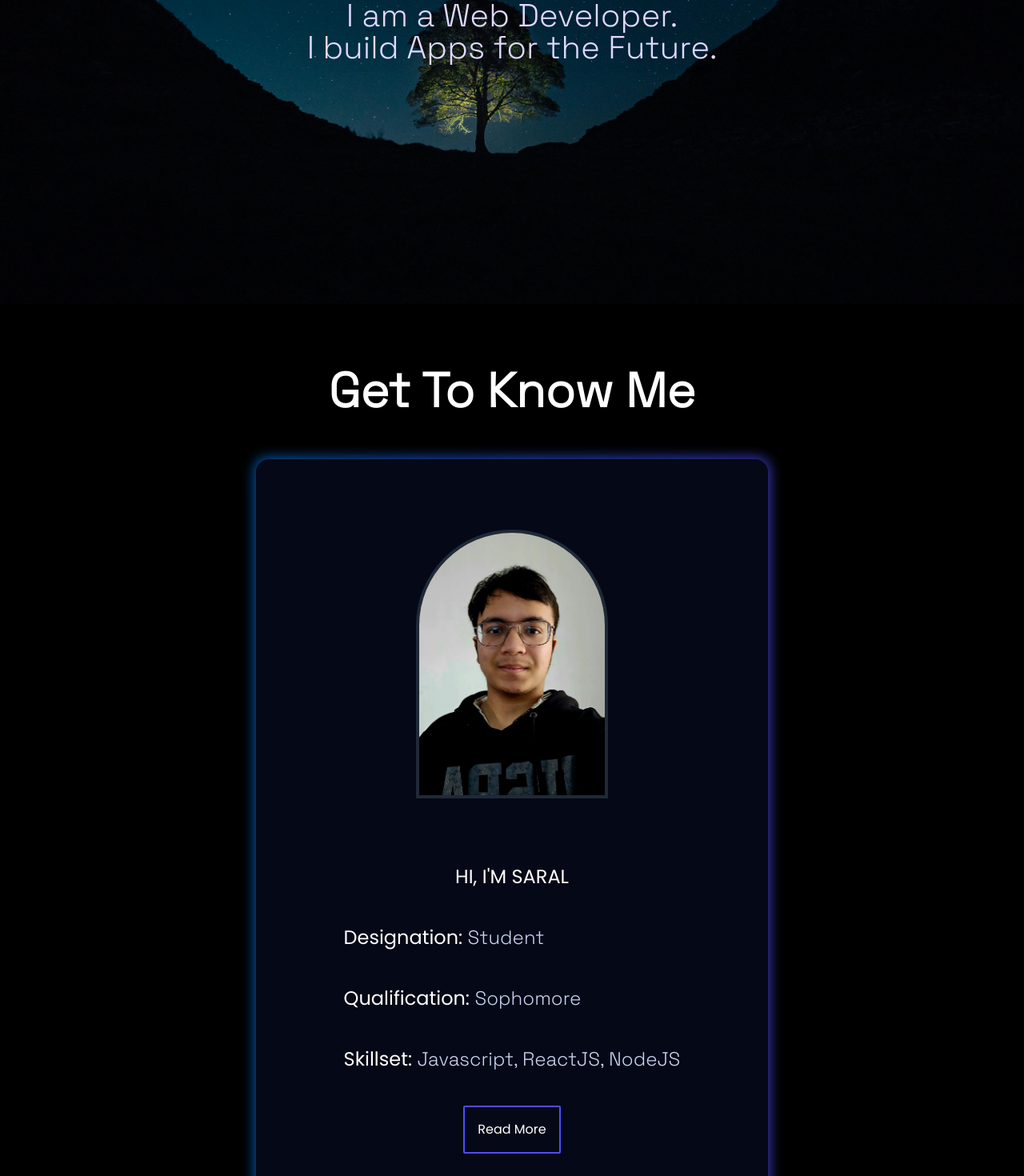
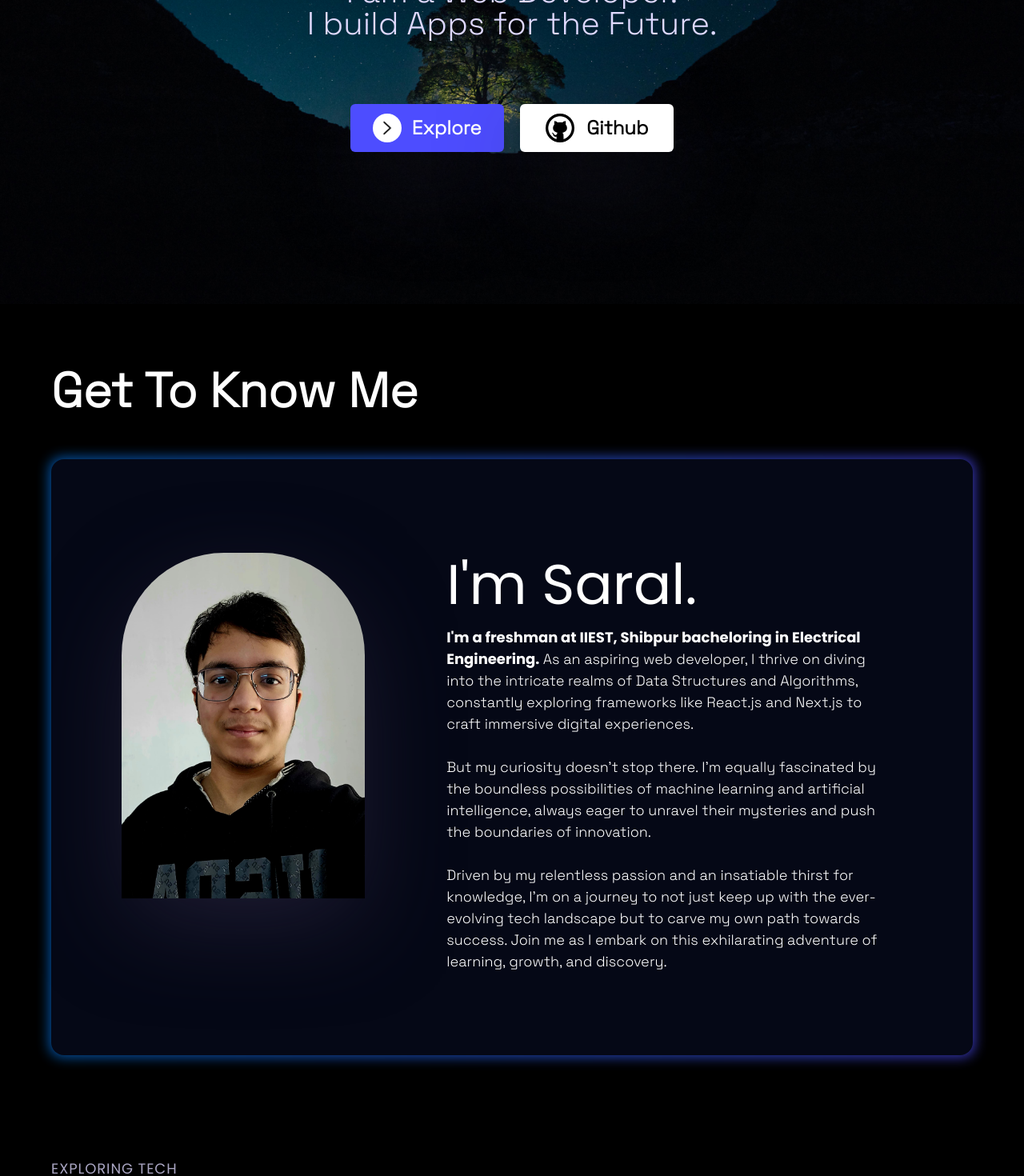
Before and after one commit to saral-gupta7/Portfolio, a React (Vite) app: page / in a window 1280 px wide. Shown: the part 420-1890 px from the top of the page at 80% size. Built offline with nearby package versions, Linux system fonts and the light colour scheme; what tailwindcss-animated would draw is missing.

Commit message:
New Changes

```diff
--- a/src/assets/index.js
+++ b/src/assets/index.js
@@ -26,7 +26,9 @@ import linkedin from "./linkedin.png";
 import carrent from "./carrent.png";
 import next from "./next.png";
 import ua from "./ua.png";
+import ar from "./ar.png";
 export {
+  ar,
   ua,
   next,
   linkedin,
--- a/src/components/AboutMe.jsx
+++ b/src/components/AboutMe.jsx
@@ -7,7 +7,7 @@ import { profile } from "../assets";
 import { about } from "../constants";
 
 const AboutMe = () => {
-  const [show, setshow] = useState(true);
+  const [show, setshow] = useState(false);
   return (
     // main container
     <>
@@ -23,18 +23,16 @@ const AboutMe = () => {
       </motion.div>
       {/* <div className="max-w-[80rem] flex justify-center items-center mx-auto"> */}
       <div
-        className={` relative px-16 py-16 ${
-          show ? "max-w-[40rem]" : "max-w-[80rem]"
-        } mx-auto flex flex-row items-center justify-between bg-primary group rounded-2xl font-grotesk `}
+        className={` relative px-16 py-16 w-full mx-auto flex md:flex-row  items-center justify-between bg-primary group rounded-2xl font-grotesk `}
       >
         <div className="absolute -inset-0.5 bg-gradient-to-r from-[#0575E6] to-[#4d4dff] rounded-2xl blur z-[-3] opacity-75 group-hover:opacity-100 transition duration-300 "></div>
-        <div className="w-[40rem] flex flex-col items-center p-6">
+        <div className="w-[30rem] flex flex-col items-start p-6">
           <img
             src={profile}
-            className="relative w-[11.5rem] h-[16.1rem] sm:w-[15rem] sm:h-[21rem] mb-20 rounded-t-[8rem] object-fill border-4  border-gray-800  hover:scale-110 transition-all"
+            className="relative w-[11.5rem] h-[16.1rem] sm:w-[19rem] sm:h-[27rem] mb-20 rounded-t-[8rem] shadow-card object-cover hover:scale-105 transition-all"
           />
 
-          <p>
+          {/* <p>
             {about.map((item) => (
               <ul
                 key={item.name}
@@ -67,21 +65,21 @@ const AboutMe = () => {
                 </li>
               </ul>
             ))}
-          </p>
+          </p> */}
 
-          <button
+          {/* <button
             className="sm:flex hidden p-4 border-2 border-[#4d4dff] rounded-sm hover:bg-[#4d4dff]"
             onClick={() => {
               setshow(!show);
             }}
           >
             {show ? "Read More" : "Read Less"}
-          </button>
+          </button> */}
         </div>
 
-        <div className={`${show ? "hidden" : "w-[40rem]"}`}>
-          <p className="font-grotesk p-10 text-[19px]">
-            <span className="text-white text-[64px] font-poppins block">
+        <div className={`${show ? "hidden" : "w-[50rem]"}`}>
+          <p className="font-grotesk p-10 text-[18px]">
+            <span className="text-white text-[70px] font-poppins block">
               {" "}
               I&apos;m Saral.
             </span>{" "}
--- a/src/components/Hero.jsx
+++ b/src/components/Hero.jsx
@@ -3,6 +3,7 @@ import React, { useState, useEffect } from "react"; // importing react and useSt
 import { motion } from "framer-motion"; // used for implementing all the animations in website.
 import { styles } from "../styles"; // custom made styles for certains components.
 import { fadeIn, staggerContainer, textVariant } from "../utils/motion"; // effects for the animations.
+import { git, ar } from "../assets";
 
 const Hero = () => {
   const [offSetY, setoffSetY] = useState(0);
@@ -44,11 +45,29 @@ const Hero = () => {
           </motion.p>
           <motion.div
             variants={textVariant(1)}
-            className="relative w-full flex justify-center items-center mt-20"
+            className="relative w-full flex justify-center items-center mt-20 "
           >
             <a href="#about">
-              <button className="relative sm:hidden flex justify-center sm:w-[12rem] w-[10rem] text-white font-grotesk uppercase font-bold sm:text-[24px] text-[20px] bg-black p-4 rounded-full shadow-[#afe0f6] shadow-md animate-bounce">
+              <button className="flex justify-evenly sm:w-[12rem] w-[10rem] mr-5 shadow-card hover:bg-white hover:text-black  hover:border-[#4d4dff] transition-all text-white font-grotesk font-bold sm:text-[24px] text-[20px] bg-[#4d4dff] px-4 py-3 rounded-md group">
+                <img
+                  src={ar}
+                  alt="github"
+                  className="w-9 h-9 bg-white p-1 rounded-full "
+                />
                 Explore
+              </button>
+            </a>
+            <a href="https://github.com/saral-gupta7" target="_blank">
+              <button
+                className="flex items-center justify-evenly sm:w-[12rem] w-[10rem] text-[#000] font-grotesk font-bold sm:text-[24px] text-[20px]
+               bg-white px-4 py-3 rounded-md hover:scale-[1.01] shadow-card transition transform hover:bg-black hover:text-white"
+              >
+                <img
+                  src={git}
+                  alt="github"
+                  className="w-9 h-9 bg-black rounded-full "
+                />
+                Github
               </button>
             </a>
           </motion.div>
--- a/src/components/Navbar.jsx
+++ b/src/components/Navbar.jsx
@@ -29,7 +29,7 @@ const Navbar = () => {
     <nav
       className={`${styles.paddingX} ${
         showBackground
-          ? "bg-[#000710] backdrop-blur-sm opacity-90 ease-in-out transition-all duration-[700ms]"
+          ? "bg-[#000710] backdrop-blur-sm opacity-90 ease-in-out transition-all duration-[700ms] shadow-card"
           : "bg-none ease-in-out transition-all duration-[400ms]"
       } w-full flex fixed py-1 top-0 z-20 font-grotesk`}
     >
```
Also changed, not shown: src/assets/ar.png (added).
